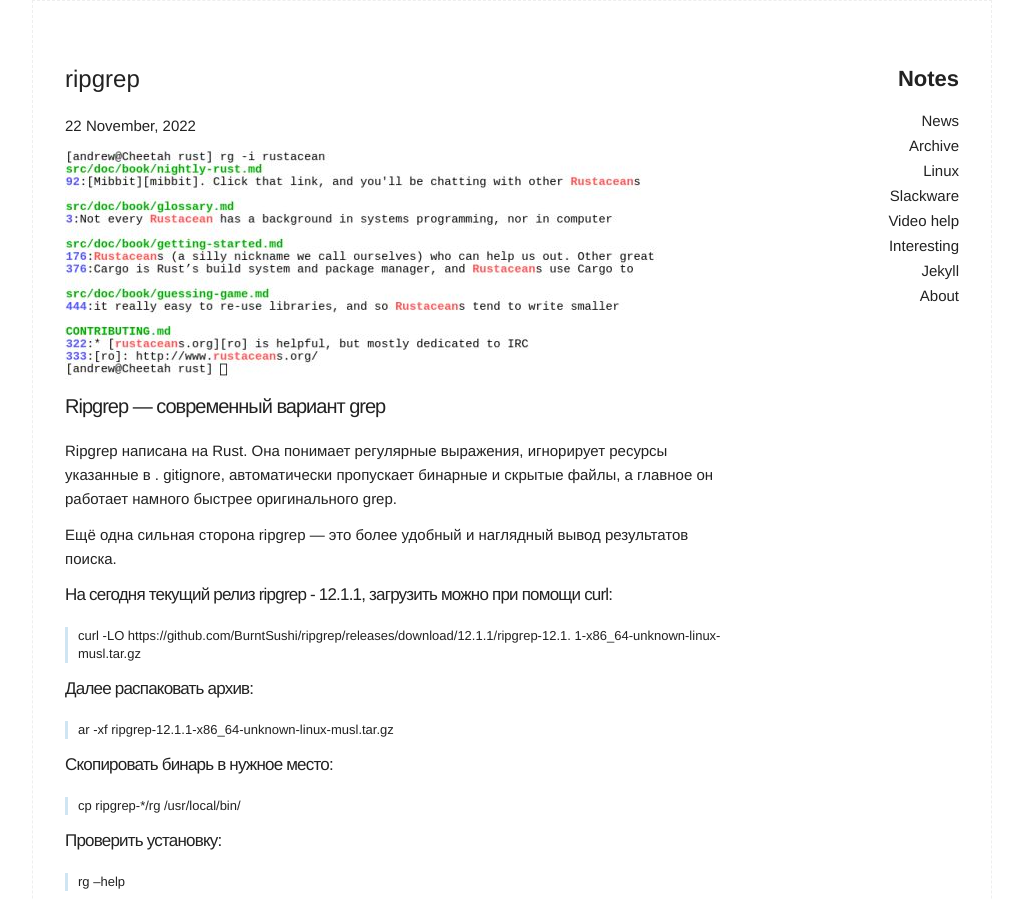
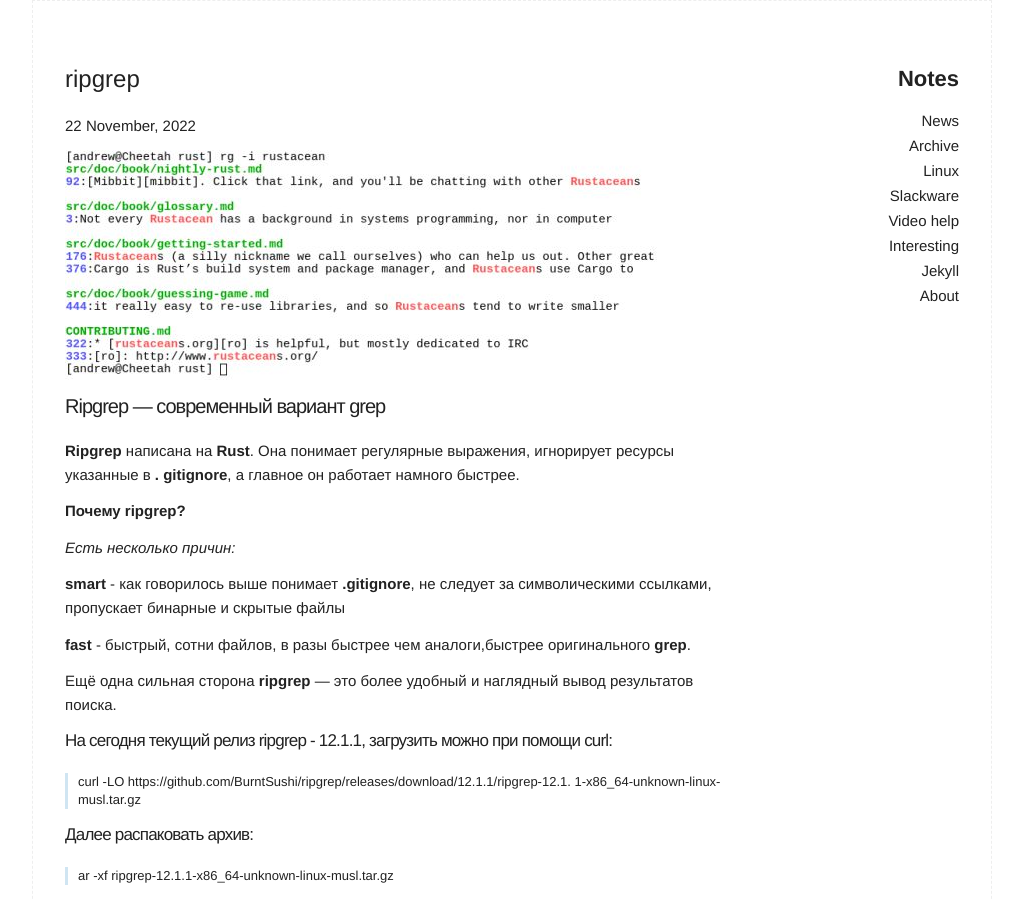
Before and after one commit to EvgenyShulyak/EvgenyShulyak.github.io, a Jekyll site: the page built from _posts/2022-11-22-rg.md, in a window 1280 px wide and 900 px high. Shown: the whole window, without its empty margins (128-1151 px from the left). Built offline with Jekyll 4.4.1, drawn with Linux system fonts in a browser that asks for light colours; some of the changed text lies outside the part shown.

Commit message:
Update 2022-11-22-rg.md
123

```diff
--- a/_posts/2022-11-22-rg.md
+++ b/_posts/2022-11-22-rg.md
@@ -8,11 +8,18 @@
 
 ### Ripgrep — современный вариант grep
 
- Ripgrep написана на Rust. Она понимает регулярные выражения, игнорирует ресурсы указанные в .
-  gitignore, автоматически пропускает бинарные и скрытые файлы, а главное он работает намного
- быстрее оригинального grep.
+ **Ripgrep** написана на **Rust**. Она понимает регулярные выражения, игнорирует ресурсы указанные в **.
+  gitignore**, а главное он работает намного быстрее.
 
-Ещё одна сильная сторона ripgrep — это более удобный и наглядный вывод результатов поиска.
+ **Почему ripgrep?**
+
+*Есть несколько причин:*
+
+**smart** - как говорилось выше понимает **.gitignore**, не следует за символическими ссылками, пропускает бинарные и скрытые файлы
+
+**fast** - быстрый, сотни файлов, в разы быстрее чем аналоги,быстрее оригинального **grep**.
+
+Ещё одна сильная сторона **ripgrep** — это более удобный и наглядный вывод результатов поиска.
 
 
 #### На сегодня текущий релиз ripgrep - 12.1.1, загрузить можно при помощи curl:
```
Also changed, not shown: other parts of _posts/2022-11-22-rg.md (+6 -0 lines).
